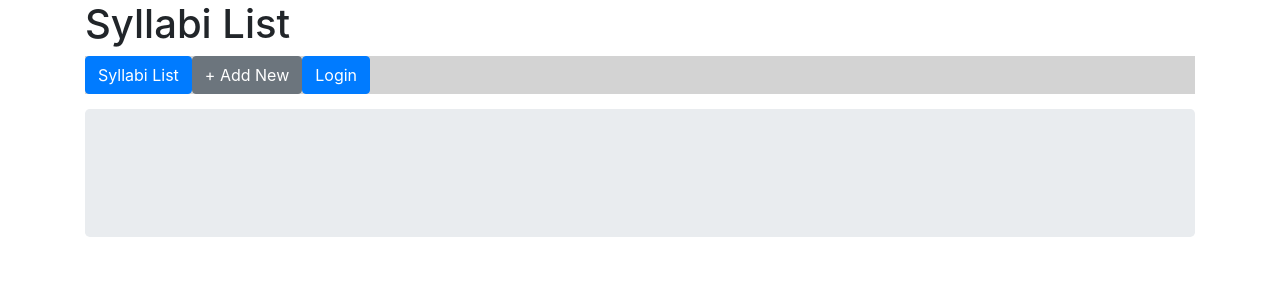
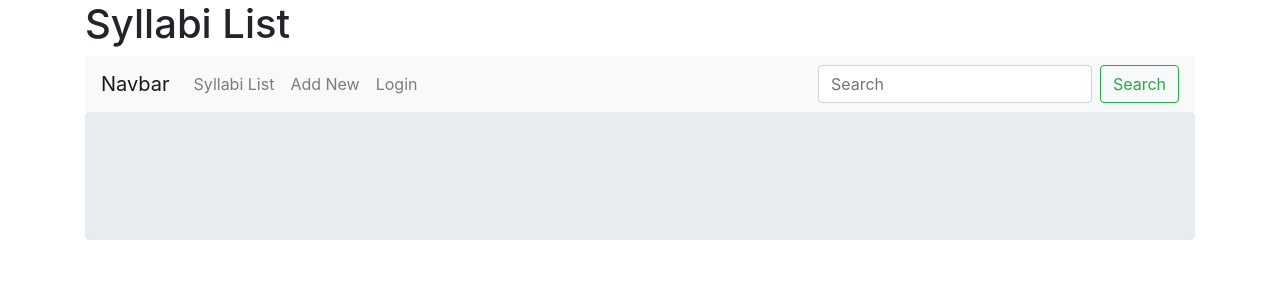
Before and after one commit to dkStephanos/syllabison, a React (Create React App) app in the folder syllabison/: page / in a window 1280 px wide. Shown: the top 300 px of the page. Built offline with nearby package versions, Linux system fonts and the light colour scheme; what auth0-js would draw is missing.

Commit message:
Converted NavBar to bootstrap responsive version

```diff
--- a/syllabison/src/components/Navigation.js
+++ b/syllabison/src/components/Navigation.js
@@ -4,11 +4,6 @@ import styled from 'styled-components';
 import { Fragment } from 'react';
 import Button from 'react-bootstrap/Button';
 import { signIn, signOut } from '../Auth';
-
-const NavigationBar = styled.div`
-  margin-bottom: 15px;
-  background-color: lightgray;
-`;
 
 const Profile = styled.span`
   margin-left: 15px;
@@ -21,22 +16,69 @@ const ProfilePicture = styled.img`
 `;
 
 export default ({ user }) => (
-  <NavigationBar>
-    <Link className="btn btn-primary" to="/">
-      Syllabi List
-    </Link>
-    <Link className="btn btn-secondary" to="/new-syllabus">
-      + Add New
-    </Link>
-    {!user && <Button onClick={signIn}>Login</Button>}
+  <nav class="navbar navbar-expand-lg navbar-light bg-light">
+    <a class="navbar-brand" href="#">
+      Navbar
+    </a>
+    <button
+      class="navbar-toggler"
+      type="button"
+      data-toggle="collapse"
+      data-target="#navbarTogglerDemo02"
+      aria-controls="navbarTogglerDemo02"
+      aria-expanded="false"
+      aria-label="Toggle navigation"
+    >
+      <span class="navbar-toggler-icon"></span>
+    </button>
+
+    <div class="collapse navbar-collapse">
+      <ul class="navbar-nav mr-auto mt-2 mt-lg-0">
+        <li className="nav-item">
+          <a className="nav-link" href="/">
+            {' '}
+            Syllabi List{' '}
+          </a>
+        </li>
+        <li className="nav-item">
+          <a className="nav-link" href="/new-syllabus">
+            {' '}
+            Add New{' '}
+          </a>
+        </li>
+        {!user && (
+          <li className="nav-item">
+            <a className="nav-link" onClick={signIn}>
+              Login
+            </a>
+          </li>
+        )}
         {user && (
           <Fragment>
-        <Button onClick={signOut}>Logout</Button>
+            <li className="nav-item">
+              <a className="nav-link" onClick={signOut}>
+                Logout
+              </a>
+            </li>
+            <li className="nav-item">
               <Profile>
                 <ProfilePicture src={user.profile.picture} />
                 {user.profile.email}
               </Profile>
+            </li>
           </Fragment>
         )}
-  </NavigationBar>
+      </ul>
+      <form class="form-inline my-2 my-lg-0">
+        <input
+          class="form-control mr-sm-2"
+          type="search"
+          placeholder="Search"
+        ></input>
+        <button class="btn btn-outline-success my-2 my-sm-0" type="submit">
+          Search
+        </button>
+      </form>
+    </div>
+  </nav>
 );
```
Lines whose indentation alone changed are shown as unchanged.
